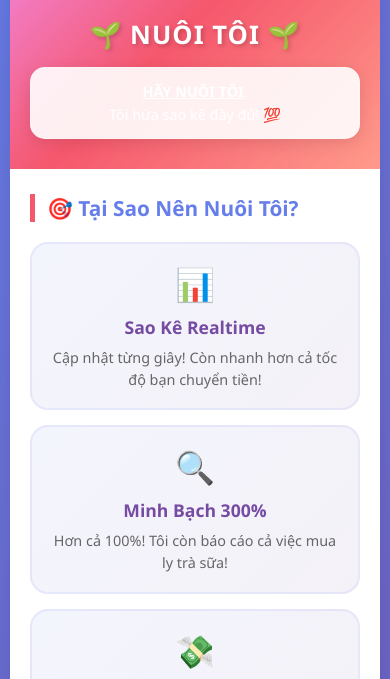
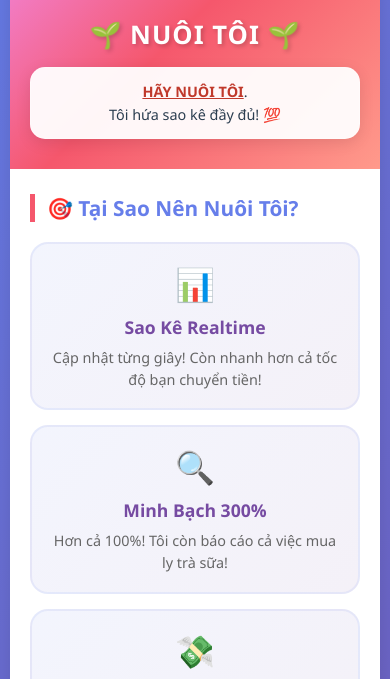
Before and after one commit to ledangkhoalt/nuoi-toi, a plain HTML site: page index.html in a window 390 px wide. Shown: the part 143-822 px from the top of the page. Drawn offline with Linux system fonts and the light colour scheme.

Commit message:
Update stylesheet version and enhance header background and slogan styles for better visibility

```diff
--- a/index.html
+++ b/index.html
@@ -34,7 +34,7 @@
     <link rel="manifest" href="./site.webmanifest">
 
     <!-- Stylesheet -->
-    <link rel="stylesheet" href="./style.css?v=1.4">
+    <link rel="stylesheet" href="./style.css?v=1.5">
 </head>
 <body>
     <!-- Language Selector -->
--- a/style.css
+++ b/style.css
@@ -424,7 +424,14 @@ h1 {
         font-size: 1em;
         padding: 12px;
         backdrop-filter: none; /* Tắt backdrop-filter */
-        background: rgba(255,255,255,0.9); /* Dùng màu đặc thay vì blur */
+        background: rgba(255,255,255,0.95); /* Tăng độ đậm của background */
+        color: #2c3e50; /* Màu chữ đậm hơn */
+        font-weight: 500; /* Tăng độ đậm chữ */
+    }
+
+    .slogan strong {
+        color: #c0392b; /* Màu đỏ đậm cho chữ in đậm */
+        font-weight: 700;
     }
 
     .content {
```
